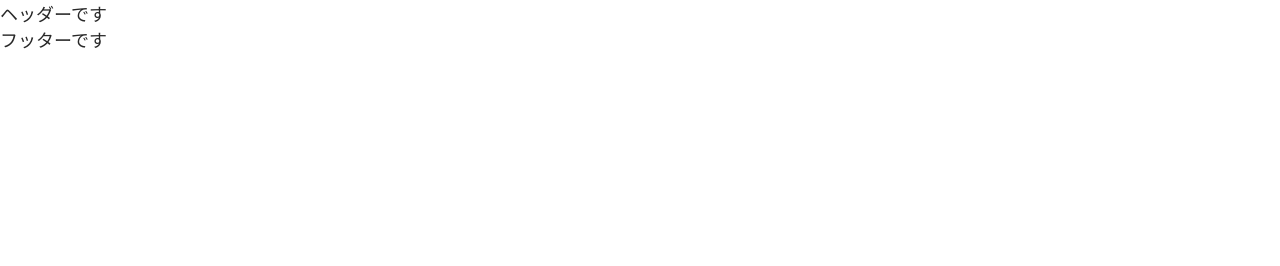
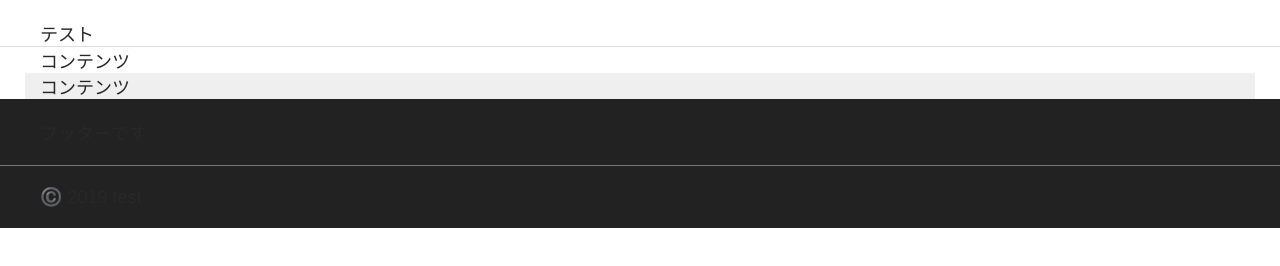
Before and after one commit to KNR1009/style-templates, a website: page src/pug/index.pug in a window 1280 px wide. Drawn offline with nearby package versions, Linux system fonts and the light colour scheme; files that its build step writes are made by us from their sources.

Commit message:
レイアウト設計

```diff
--- a/src/pug/index.pug
+++ b/src/pug/index.pug
@@ -1,7 +1,6 @@
 extends layout/_layout.pug
 
 block contents
-  header.head
-    .menu.head__menu
-    .logo.head__logo
-    .search.head__search
+  section.content コンテンツ
+  //- バックグランドが異なるコンテンツの場合
+  section.content.content-bg-color-base コンテンツ
--- a/src/pug/layout/_footer.pug
+++ b/src/pug/layout/_footer.pug
@@ -1,2 +1,5 @@
 footer
-  .l-footer フッターです
+  .l-footer
+    .l-footer__inner フッターです
+  .l-footer.l-footer--border-top-gray
+    .l-footer__inner ©️ 2019 test
--- a/src/pug/layout/_header.pug
+++ b/src/pug/layout/_header.pug
@@ -1,2 +1,4 @@
-header
-  .l-header ヘッダーです
+header.l-header
+  //- headerの外側
+  .l-header__inner  テスト
+  //- headerの内側
--- a/src/sass/layout/_footer.scss
+++ b/src/sass/layout/_footer.scss
@@ -1,4 +1,13 @@
-@import "./_header";
-@import "./_main";
-@import "./_footer";
-@import "./_side";
+.l-footer {
+  padding: 20px 0 20px 0;
+  background-color: #222;
+}
+
+.l-footer__inner {
+  max-width: 1230px;
+  padding: 0 15px 0 15px;
+  margin: 0 auto;
+}
+.l-footer--border-top-gray {
+  border-top: 1px solid #777;
+}
--- a/src/sass/layout/_header.scss
+++ b/src/sass/layout/_header.scss
@@ -0,0 +1,11 @@
+.l-header {
+  // 画面トップにつかないように
+  padding-top: 20px;
+  border-bottom: 1px solid #ddd;
+}
+
+.l-header__inner {
+  max-width: 1230px;
+  padding: 0 15px 0 15px;
+  margin: 0 auto;
+}
--- a/src/sass/layout/_index.scss
+++ b/src/sass/layout/_index.scss
@@ -0,0 +1,4 @@
+@import "./_header";
+@import "./_main";
+@import "./_footer";
+@import "./_side";
--- a/src/sass/layout/_main.scss
+++ b/src/sass/layout/_main.scss
@@ -0,0 +1,8 @@
+.content {
+  max-width: 1230px;
+  padding: 0 15px 0 15px;
+  margin: 0 auto;
+}
+.content-bg-color-base {
+  background-color: #efefef;
+}
```
Also changed, not shown: dest/assets/styles/index.css, dest/index.html.
